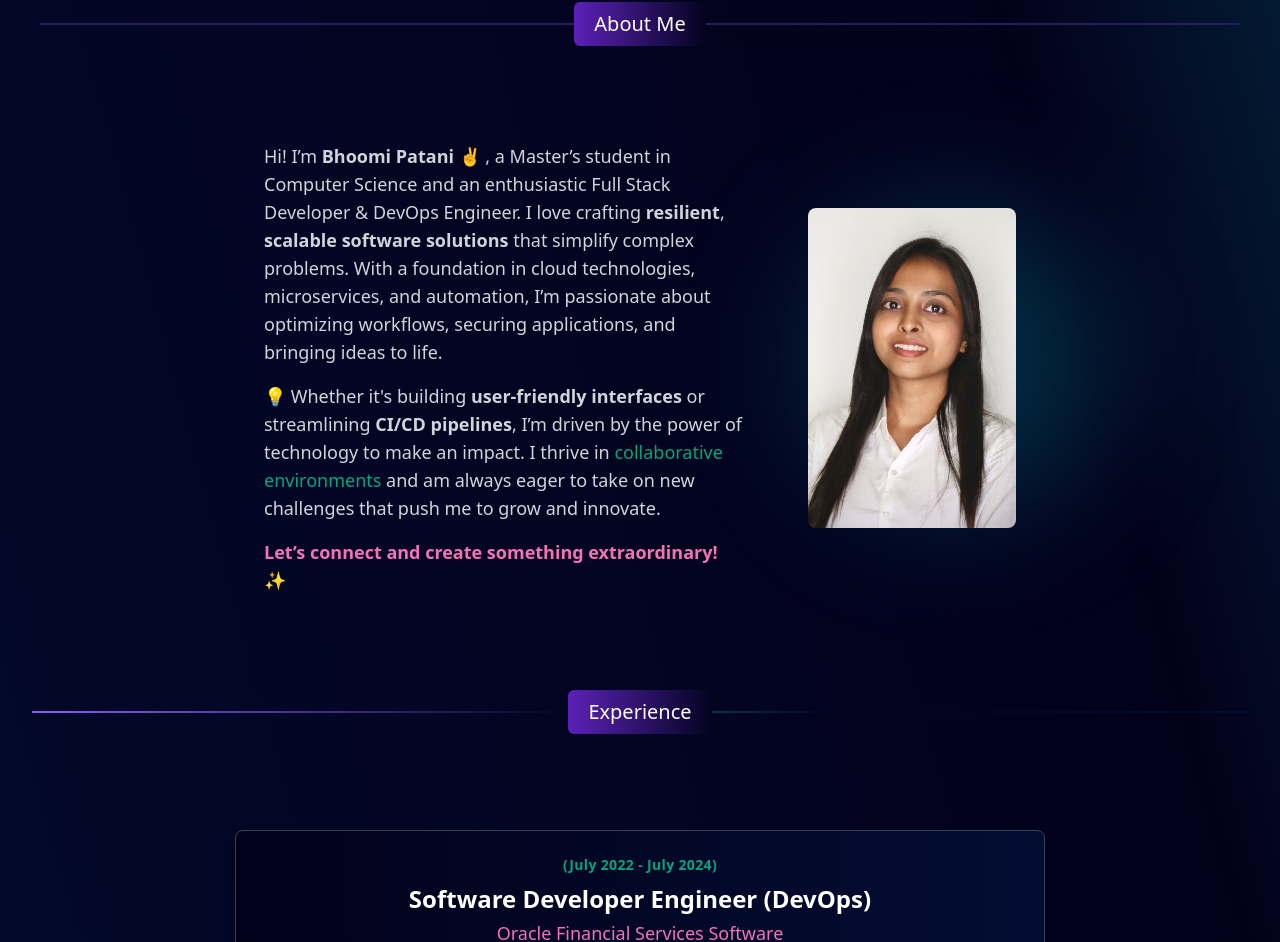
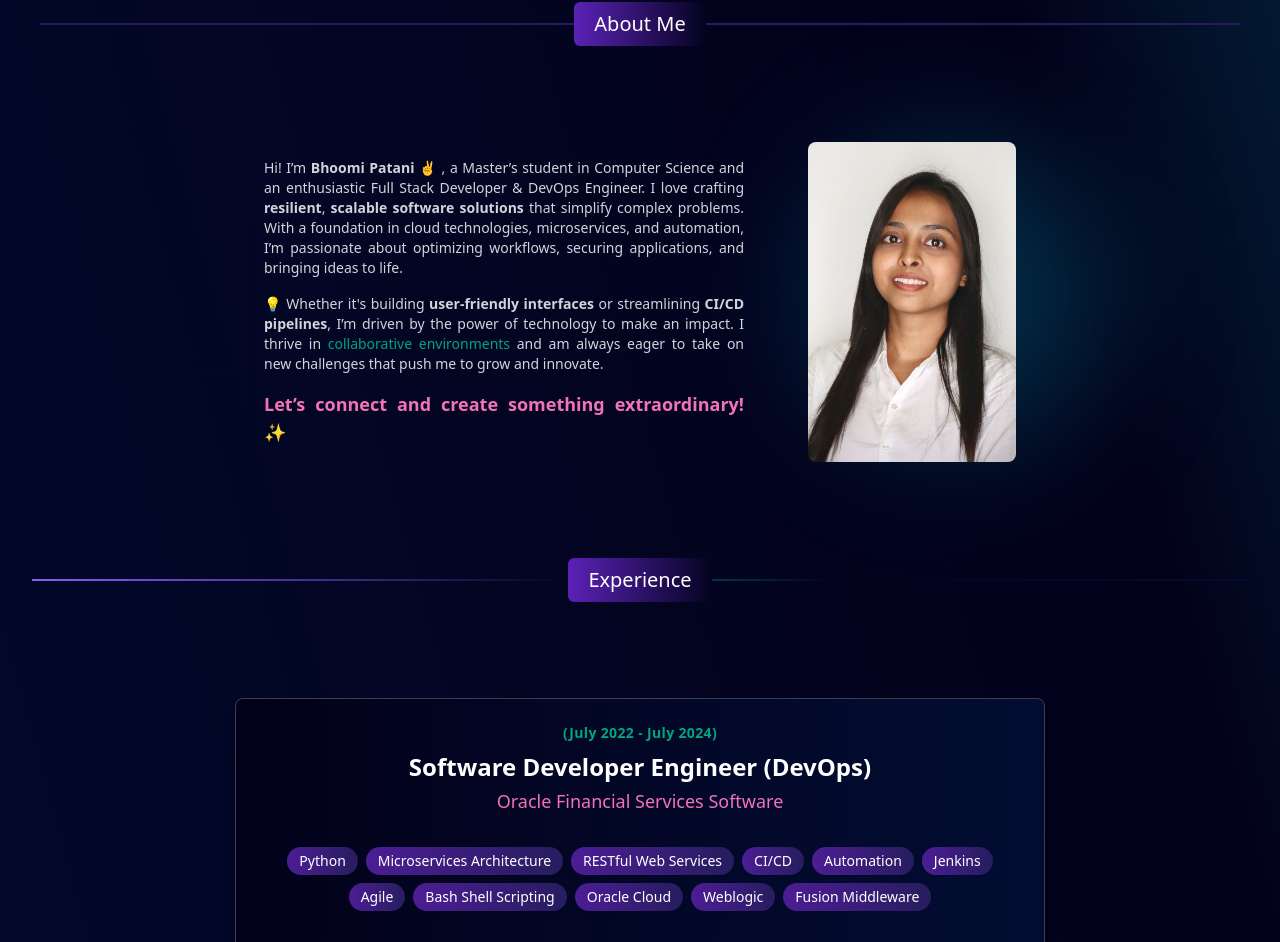
Before and after one commit to Bhoomipatani/Portfolio-Website, a React (Vite) app: page / in a window 1280 px wide. Shown: the part 1155-2097 px from the top of the page. Built offline with nearby package versions, Linux system fonts and the light colour scheme; what tailwindcss-gradients would draw is missing.

Commit message:
Updating the content and changing UI

```diff
--- a/src/AboutMe/Aboutme.jsx
+++ b/src/AboutMe/Aboutme.jsx
@@ -13,12 +13,12 @@ function Aboutme() {
       <div className="grid grid-cols-1 lg:grid-cols-3 gap-10 lg:gap-16 px-4 lg:px-56">
         <div className="lg:col-span-2 flex flex-col justify-center order-2 lg:order-1">
         <p
-          className="text-gray-200 md:text-md lg:text-lg sm:text-sm mb-4 lg:mb-0"
+          className="text-gray-200 text-justify mb-4 lg:mb-0"
           dangerouslySetInnerHTML={{ __html: personalData.description }}
         />
 
         </div>
-        <div className="lg:col-span-1 flex justify-center items-center order-1 lg:order-2">
+        <div className="lg:col-span-1 flex justify-center  items-center order-1 lg:order-2">
           <div className="w-auto h-60 lg:h-80 relative">
             <div className="w-[300px] h-80 lg:h-[300px] bg-bg_color_1 rounded-full absolute filter blur-3xl -z-10 opacity-80"></div>
             <img
```
